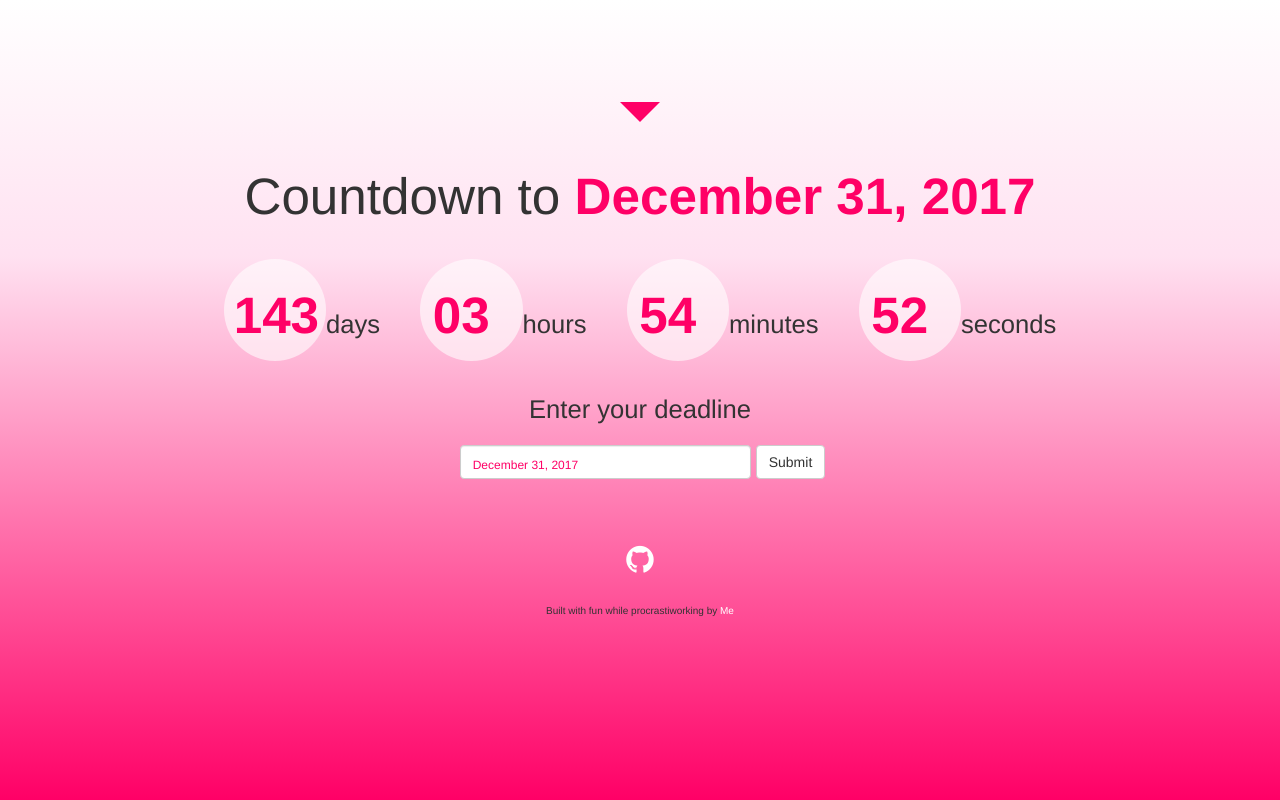
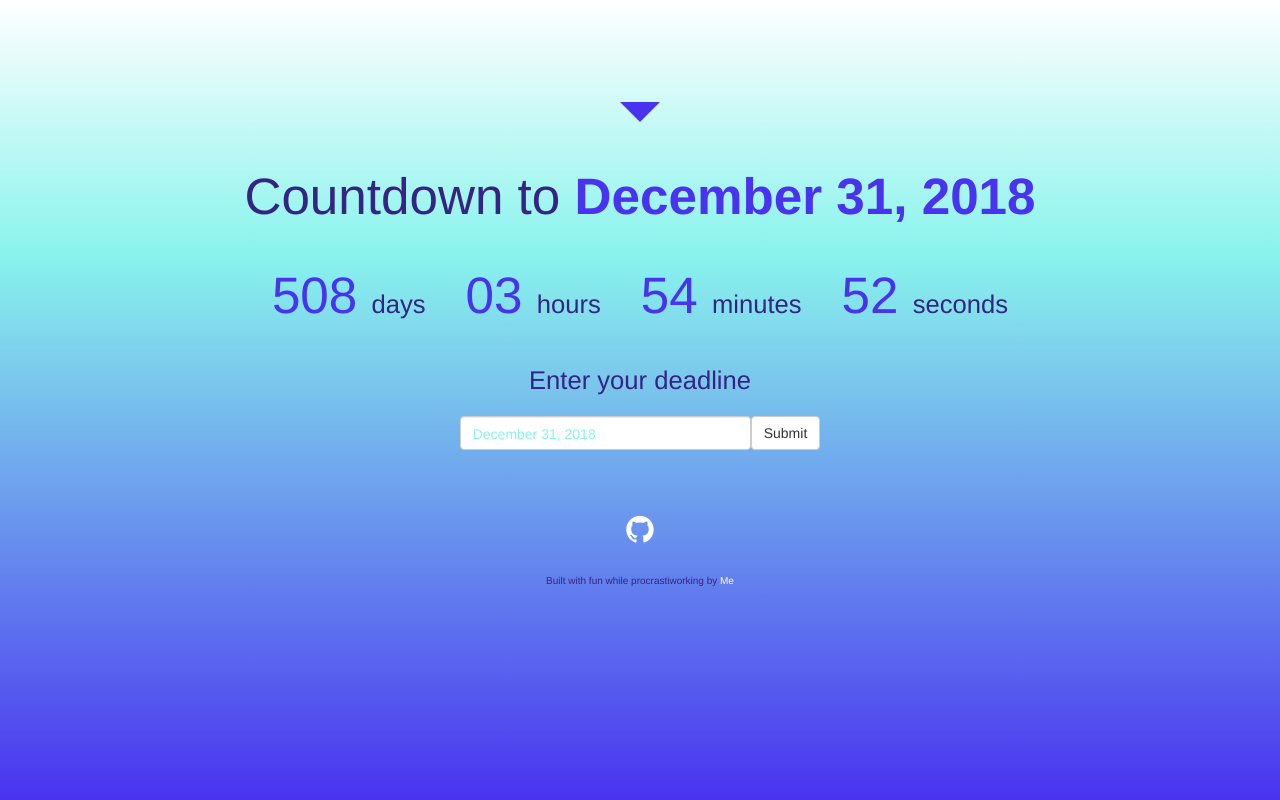
Before and after one commit to mongru/Countdown__App, a React app: page / in a window 1280 px wide. Built offline with nearby package versions, Linux system fonts and the light colour scheme.

Commit message:
add time's up msg

```diff
--- a/css/App.css
+++ b/css/App.css
@@ -3,16 +3,17 @@ body {
     justify-content: center;
     overflow-x: hidden;
     height: 100vh;
+    color: #352482;
     background: rgba(255, 255, 255, 0.36);
-    background: -moz-linear-gradient(top, rgba(255, 255, 255, 0.36) 0%, rgba(255, 173, 216, 0.36) 32%, #ff0066 100%);
-    background: -webkit-linear-gradient(top, rgba(255, 255, 255, 0.36) 0%, rgba(255, 173, 216, 0.36) 32%, #ff0066 100%);
-    background: -o-linear-gradient(top, rgba(255, 255, 255, 0.36) 0%, rgba(255, 173, 216, 0.36) 32%, #ff0066 100%);
-    background: -ms-linear-gradient(top, rgba(255, 255, 255, 0.36) 0%, rgba(255, 173, 216, 0.36) 32%, #ff0066 100%);
-    background: linear-gradient(to bottom, rgba(255, 255, 255, 0.36) 0%, rgba(255, 173, 216, 0.36) 32%, #ff0066 100%);
+    background: -moz-linear-gradient(top, rgba(255, 255, 255, 0.36) 0%, rgb(137,243,236) 32%, #4933ef 100%);
+    background: -webkit-linear-gradient(top, rgba(255, 255, 255, 0.36) 0%, rgb(137,243,236) 32%, #4933ef 100%);
+    background: -o-linear-gradient(top, rgba(255, 255, 255, 0.36) 0%, rgb(137,243,236)) 32%, #4933ef 100%);
+    background: -ms-linear-gradient(top, rgba(255, 255, 255, 0.36) 0%, rgb(137,243,236) 32%, #4933ef 100%);
+    background: linear-gradient(to bottom, rgba(255, 255, 255, 0.36) 0%, rgb(137,243,236) 32%, #4933ef 100%);
 }
 
 span {
-    color: #ff0066;
+    color: #4933ef;
 }
 
 .Template {
@@ -44,28 +45,42 @@ span {
 }
 
 .Clock-days>span, .Clock-hours>span, .Clock-minutes>span, .Clock-seconds>span {
-    font-weight: bold;
+    /* font-weight: bold; */
     font-size: 4vw;
-    display: inline-block;
+    /* display: inline-block;
     width: 8vw;
     height: 8vw;
     background-color: rgba(255, 255, 255, 0.6);
     padding: 20px 30px 20px 10px;
-    border-radius: 50%;
+    border-radius: 50%; */
 }
 
-.Deadline-input {
+/* .Deadline-input {
     font-size: 25px;
     margin: 5px;
+} */
+
+/* .btn__submit {
+    background-color: #fc5757;
+    color: #352482;
+    border-radius: 0;
+    border: none;
 }
 
+.btn__submit:hover {
+    background-color: #4933ef;
+    color: rgb(137,243,236);
+} */
+
 .Deadline-input::placeholder {
-    font-size: 12px;
-    color: #ff0066;
+    font-size: 14px;
+    color: rgb(137,243,236);
+    padding: 10px 0;
+    border: 4px;
 }
 
 .form-control {
-    color: #ff0066;
+    color: #352482;
     font-size: 2rem;
 }
 
@@ -89,7 +104,7 @@ span {
 
 .top {
     animation: top 5s linear infinite;
-    border-top: 20px solid #ff0066;
+    border-top: 20px solid #4933ef;
     border-right: 20px solid transparent;
     border-left: 20px solid transparent;
     height: 0px;
@@ -109,7 +124,7 @@ span {
 .bottom {
     animation: bottom 5s linear infinite;
     border-right: 20px solid transparent;
-    border-bottom: 20px solid #ff0066;
+    border-bottom: 20px solid #4933ef;
     border-left: 20px solid transparent;
     height: 0px;
     width: 1px;
@@ -131,7 +146,7 @@ span {
 
 .line {
     animation: line 5s linear infinite;
-    border-left: 1px dotted #ff0066;
+    border-left: 1px dotted #4933ef;
     height: 0px;
     width: 0px;
     position: absolute;
--- a/js/components/Clock.jsx
+++ b/js/components/Clock.jsx
@@ -38,6 +38,12 @@ class Clock extends React.Component {
 
     render() {
         const { days, hours, minutes, seconds } = this.state;
+
+        if (days < 0) {
+            return (
+                <h1>Time's up!</h1>
+            );
+        }
         return (
             <div>
                 <div className="Clock-days"><span>{this.leading0(days)} </span>
--- a/js/components/Template.jsx
+++ b/js/components/Template.jsx
@@ -14,7 +14,7 @@ class Template extends React.Component {
     constructor(props) {
         super(props);
         this.state = {
-            deadline: 'December 31, 2017',
+            deadline: 'December 31, 2018',
             newDeadline: '',
             formOk: true
     }
@@ -50,8 +50,8 @@ class Template extends React.Component {
                     {
                         !formOk ? <p style={{fontSize: "12px", color: "navy"}}>Please enter a valid date in the following format: Month Day, Year</p> : ''
                     }
-                    <FormControl className="Deadline-input" placeholder='December 31, 2017' onChange={event => this.setState({newDeadline: event.target.value})}/>
-                    <Button onClick={(e) => this.changeDeadline(e)}>Submit</Button>
+                    <FormControl className="Deadline-input" placeholder='December 31, 2018' onChange={event => this.setState({newDeadline: event.target.value})}/>
+                    <Button className="btn__submit" onClick={(e) => this.changeDeadline(e)}>Submit</Button>
                 </Form>
                 <Footer />
             </div>
```
Also changed, not shown: 2 other files (tests, documents, lock files or other folders).
